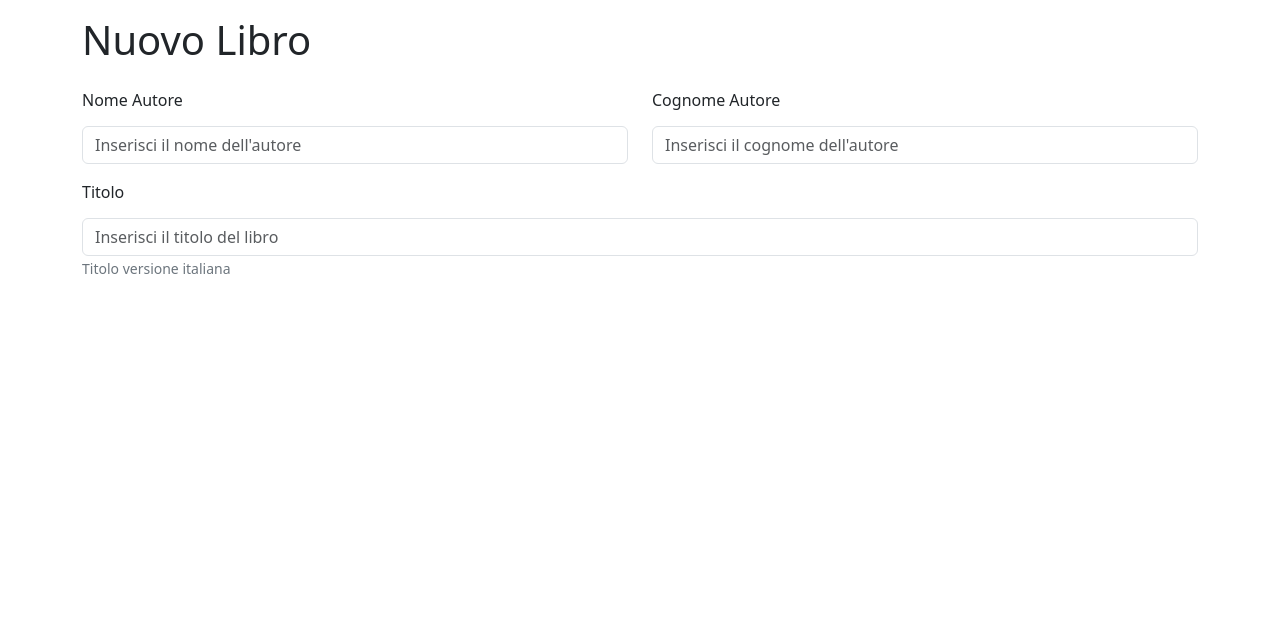
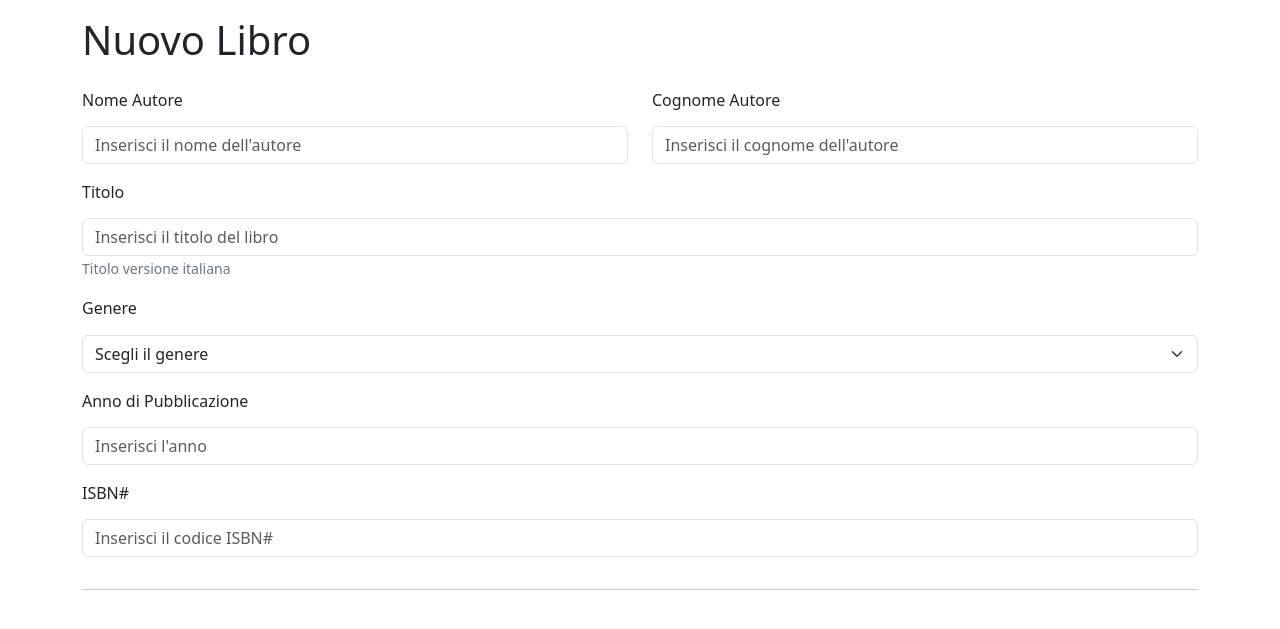
Before and after one commit to Diana-Petruccetti/html-css-bootstrap-dashboard, a plain HTML site: page anagrafica-utenti.html in a window 1280 px wide. Shown: the part 135-764 px from the top of the page. Drawn offline with nearby package versions, Linux system fonts and the light colour scheme.

Commit message:
second row completed

```diff
--- a/anagrafica-utenti.html
+++ b/anagrafica-utenti.html
@@ -68,6 +68,37 @@
                     </div>
                 </div>
                 <!-- end-row 1 -->
+
+                <!-- row 2 -->
+                <div class="row">
+                    <!-- col 1 -->
+                    <div class="mb-3 col-12">
+                        <label class="form-label" for="autoSizingSelect"><h6>Genere</h6></label>
+                        <select class="form-select" id="autoSizingSelect">
+                        <option selected>Scegli il genere</option>
+                        <option value="1">Avventura</option>
+                        <option value="2">Romanzo</option>
+                        <option value="3">Fantasy</option>
+                        <option value="4">Storico</option>
+                        </select>
+                    </div>
+                    <!-- col 2 -->
+                    <div class="mb-3 col-12">
+                        <label for="formGroupExampleInput2" class="form-label"><h6>Anno di Pubblicazione</h6></label>
+                        <input type="text" class="form-control" id="formGroupExampleInput2" placeholder="Inserisci l'anno">
+                    </div>
+                    <!-- col 3 -->
+                    <div class="mb-3 col-12">
+                        <label for="formGroupExampleInput2" class="form-label"><h6>ISBN#</h6></label>
+                        <input type="text" class="form-control" id="formGroupExampleInput2" placeholder="Inserisci il codice ISBN#">
+                    </div>
+                </div>
+                <!-- end-row 2 -->
+
+                <hr class="mb-3">
+
+                <!-- row 3 -->
+                <!-- end-row 3 -->
             </div>
         </main>
         <footer>
```
